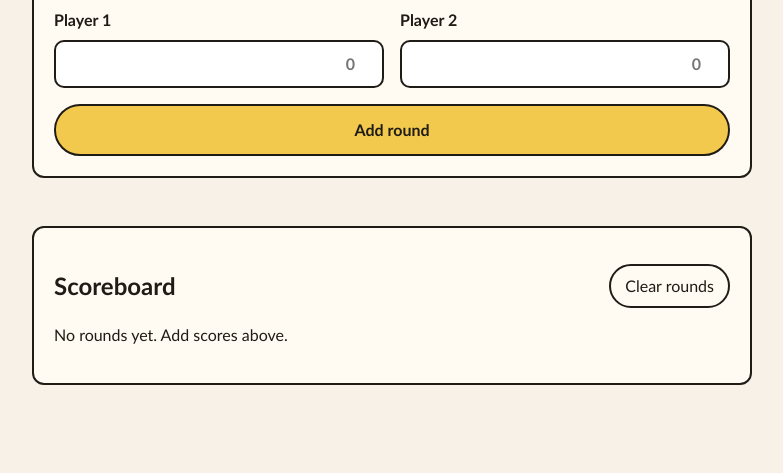
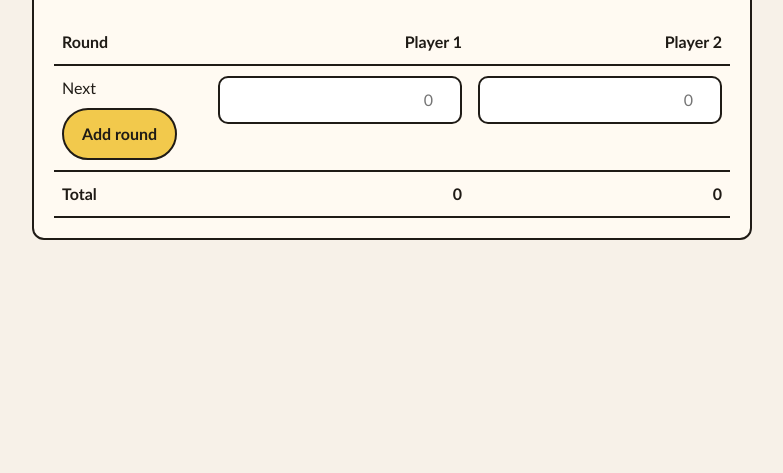
Before and after one commit to Celnardur/card-scoresheet, a plain HTML site: page gin-rummy/index.html in a window 1280 px wide. Shown: the part 644-1117 px from the top of the page, without its empty margins (248-1031 px from the left). After the commit the page ends 972 px from the top, so only its background shows below. Drawn offline with Linux system fonts and the light colour scheme.

Commit message:
Moved Round scoring inline with the score table.

```diff
--- a/gin-rummy/app.js
+++ b/gin-rummy/app.js
@@ -159,35 +159,6 @@ const GinRummyApp = {
         ),
       ]),
       m("section.card", [
-        m("h2", "Add Round"),
-        m(
-          "form.round-form",
-          {
-            onsubmit: addRound,
-          },
-          [
-            m(
-              "div.round-grid",
-              state.players.map((player) =>
-                m("label.score-field", { key: player.id }, [
-                  m("span", player.name),
-                  m("input.score-input", {
-                    type: "number",
-                    inputmode: "numeric",
-                    value: uiState.draftScores[player.id],
-                    oninput: (event) => {
-                      uiState.draftScores[player.id] = event.target.value
-                    },
-                    placeholder: "0",
-                  }),
-                ])
-              )
-            ),
-            m("button.primary-button", { type: "submit" }, "Add round"),
-          ]
-        ),
-      ]),
-      m("section.card", [
         m("div.section-header", [
           m("h2", "Scoreboard"),
           m(
@@ -203,10 +174,12 @@ const GinRummyApp = {
             "Clear rounds"
           ),
         ]),
-        state.rounds.length === 0
-          ? m("p", "No rounds yet. Add scores above.")
-          : m(
-              "div.table-wrap",
+        m(
+          "form.round-form",
+          {
+            onsubmit: addRound,
+          },
+          m("div.table-wrap", [
             m("table.score-table", [
               m("thead", [
                 m("tr", [
@@ -214,21 +187,44 @@ const GinRummyApp = {
                   ...state.players.map((player) => m("th", player.name)),
                 ]),
               ]),
-                m(
-                  "tbody",
-                  state.rounds.map((round) =>
+              m("tbody", [
+                ...state.rounds.map((round) =>
                   m("tr", { key: round.id }, [
                     m("td", `#${round.id}`),
                     ...state.players.map((player) =>
                       m("td", round.scores[player.id] ?? 0)
                     ),
                   ])
-                  )
                 ),
+                m("tr", { key: "input-row" }, [
+                  m("td", [
+                    m("div", "Next"),
+                    m(
+                      "button.primary-button",
+                      { type: "submit" },
+                      "Add round"
+                    ),
+                  ]),
+                  ...state.players.map((player) =>
+                    m("td", [
+                      m("input.score-input", {
+                        type: "number",
+                        inputmode: "numeric",
+                        value: uiState.draftScores[player.id],
+                        oninput: (event) => {
+                          uiState.draftScores[player.id] = event.target.value
+                        },
+                        placeholder: "0",
+                      }),
+                    ])
+                  ),
+                ]),
+              ]),
               m("tfoot", [
                 m("tr", [
                   m("td", "Total"),
                   ...state.players.map((player) => m("td", totals[player.id])),
+                ]),
               ]),
             ]),
           ])
--- a/styles/main.css
+++ b/styles/main.css
@@ -64,6 +64,10 @@ a {
 .primary-button:hover,
 .primary-button:focus {
   background: #f8d66a;
+}
+
+.score-table .primary-button {
+  margin-top: 8px;
 }
 
 .placeholder {
@@ -146,11 +150,13 @@ a {
 }
 
 .score-input {
+  width: 100%;
   padding: 10px 12px;
   border: 2px solid #1f1b16;
   border-radius: 10px;
   background: #fff;
   text-align: right;
+  box-sizing: border-box;
 }
 
 .section-header {
@@ -177,11 +183,13 @@ a {
   border-bottom: 2px solid #1f1b16;
   padding: 10px 8px;
   text-align: right;
+  vertical-align: top;
 }
 
 .score-table th:first-child,
 .score-table td:first-child {
   text-align: left;
+  width: 140px;
 }
 
 .score-table tfoot td {
```
Lines whose indentation alone changed are shown as unchanged.
